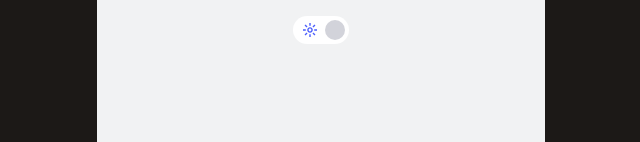
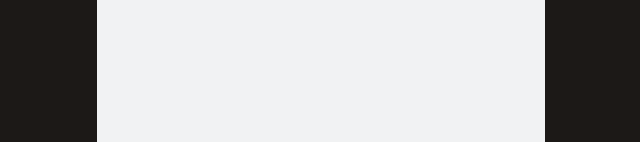
Before and after one commit to jerryjohnsoffl/responsive-calculator, a React (Create React App) app: page / in a window 1280 px wide. Shown: the top 142 px of the page, without its empty margins (319-959 px from the left). Built offline with nearby package versions, Linux system fonts and the light colour scheme.

Commit message:
Dark.svg added

```diff
--- a/src/App.js
+++ b/src/App.js
@@ -71,7 +71,7 @@ function App() {
       <div className="h-1/4 w-full flex flex-col relative">
         <div className="h-1/2 justify-end flex items-center mr-4 w-full text-right text-3xl">{Operation}</div>
         <div className="h-1/2 justify-end flex items-center mr-12 w-full text-right text-5xl">{Display || 0}</div>
-        <div className="absolute bg-white left-1/2 -translate-x-1/2 px-2.5 rounded-full w-14 h-7 container flex items-center justify-around space-x-2">
+        <div className="absolute bg-white left-1/2 -translate-x-1/2 px-2.5 rounded-full w-14 h-7 container hidden items-center justify-around space-x-2">
           <div className="h-full w-1/2">
             <img src={Light} alt="" className='h-full' />
           </div>
```
